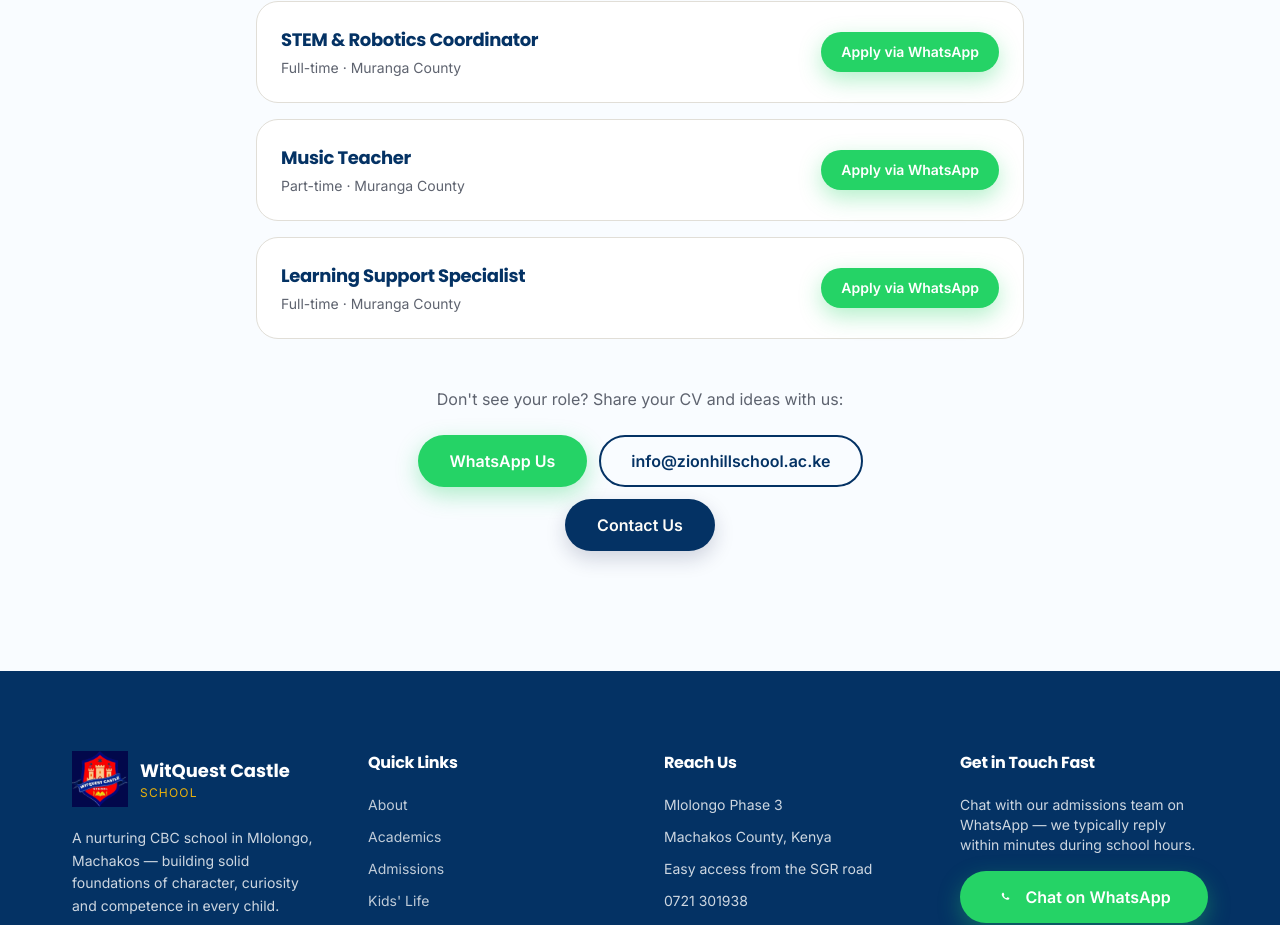
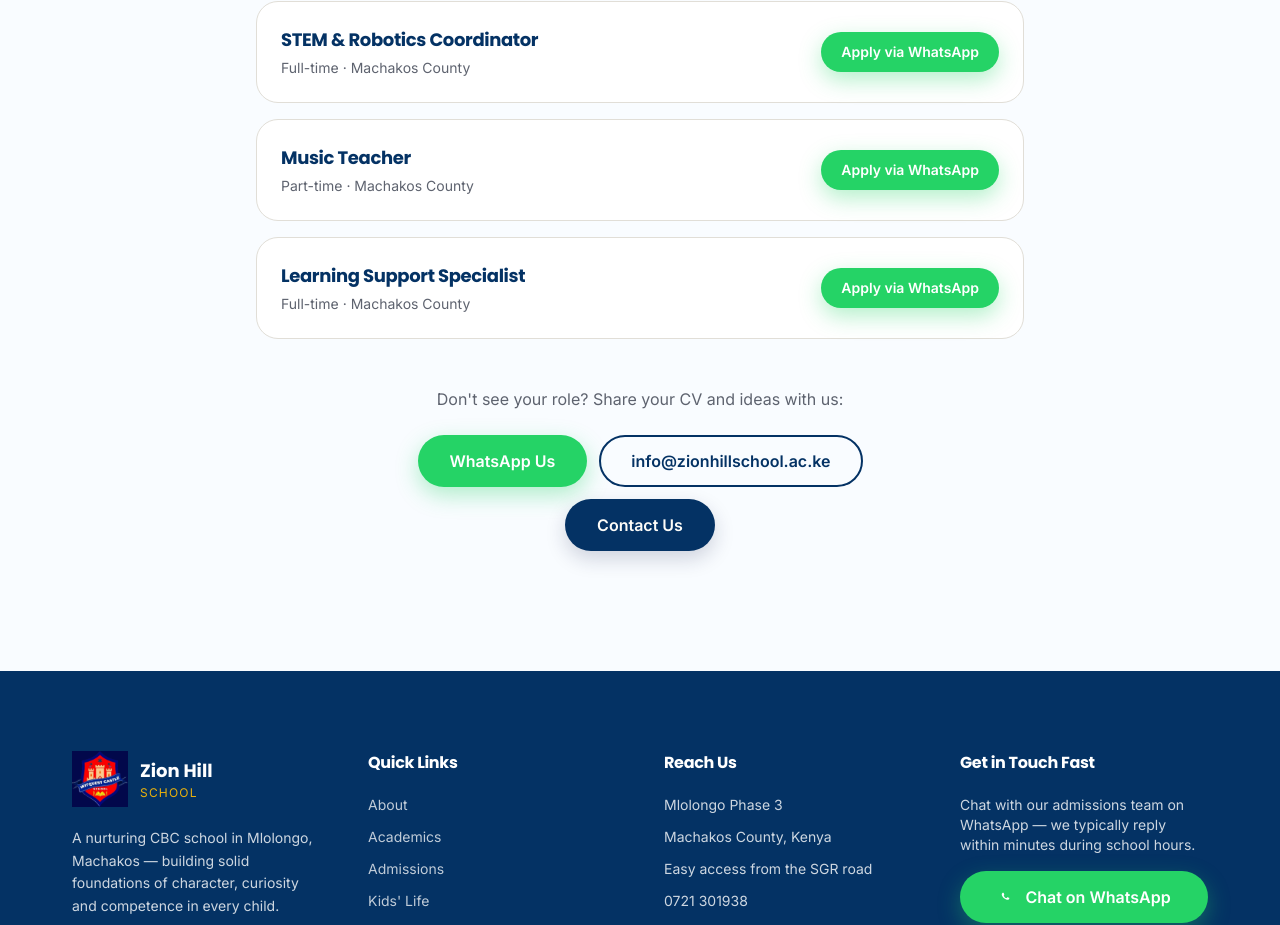
Before and after one commit to Stephen-Kisangi/witquest-ascent, a React (Vite) app: page /careers in a window 1280 px wide. Shown: the part 1802-2727 px from the top of the page. Built offline with nearby package versions, Linux system fonts and the light colour scheme.

Commit message:
Changes
Co-authored-by: Stephen-Kisangi <159438058+Stephen-Kisangi@users.noreply.github.com>

```diff
--- a/src/components/Footer.tsx
+++ b/src/components/Footer.tsx
@@ -3,7 +3,7 @@ import { Logo } from "./Logo";
 import { SCHOOL, waLink } from "@/lib/school";
 
 export function Footer() {
-  const wa = waLink("Hello WitQuest Castle! I'd like to know more about admissions.");
+  const wa = waLink("Hello Zion Hill! I'd like to know more about admissions.");
   return (
     <footer className="bg-primary text-white/90 mt-0">
       <div className="container-page pt-20 pb-10">
@@ -12,7 +12,7 @@ export function Footer() {
             <div className="flex items-center gap-3 mb-5">
               <Logo className="h-14 w-14" />
               <div>
-                <div className="font-display font-bold text-lg text-white">WitQuest Castle</div>
+                <div className="font-display font-bold text-lg text-white">Zion Hill</div>
                 <div className="text-xs tracking-widest uppercase text-gold">School</div>
               </div>
             </div>
--- a/src/components/WhatsAppFloat.tsx
+++ b/src/components/WhatsAppFloat.tsx
@@ -2,7 +2,7 @@ import { SCHOOL, waLink } from "@/lib/school";
 
 export function WhatsAppFloat() {
   const href = waLink(
-    `Hello WitQuest Castle School! I'd like to make an inquiry about admissions.`,
+    `Hello Zion Hill School! I'd like to make an inquiry about admissions.`,
   );
   return (
     <a
--- a/src/routes/about.tsx
+++ b/src/routes/about.tsx
@@ -6,10 +6,10 @@ import learnerLifeImg from "@/assets/learner-life.jpg";
 export const Route = createFileRoute("/about")({
   head: () => ({
     meta: [
-      { title: "About — WitQuest Castle School" },
-      { name: "description", content: "Our story, mission, vision, values and leadership at WitQuest Castle School in Muranga County, Kenya." },
-      { property: "og:title", content: "About WitQuest Castle School" },
-      { property: "og:description", content: "Kenyan Heart, Global Mind — discover the story, values and people shaping a new generation of kids." },
+      { title: "About — Zion Hill School" },
+      { name: "description", content: "Our story, mission, vision, values and leadership at Zion Hill School in Machakos County, Kenya." },
+      { property: "og:title", content: "About Zion Hill School" },
+      { property: "og:description", content: "For A Solid Foundation — discover the story, values and people shaping a new generation of kids." },
     ],
   }),
   component: AboutPage,
@@ -37,7 +37,7 @@ function AboutPage() {
       <PageHero
         eyebrow="About Our School"
         title="A community where every child is known, challenged and championed."
-        subtitle="Kenyan Heart, Global Mind — WitQuest Castle School blends CBC excellence with creative, character-rich learning."
+        subtitle="For A Solid Foundation — Zion Hill School blends CBC excellence with creative, character-rich learning."
         image={aboutImg}
       />
 
@@ -55,7 +55,7 @@ function AboutPage() {
             <span className="eyebrow">Our Story</span>
             <h2 className="mt-4 text-3xl md:text-5xl">A rigorous education rooted in Kenyan values.</h2>
             <p className="mt-6 text-muted-foreground leading-relaxed">
-              At WitQuest Castle School (WCS), we offer a rigorous education that promotes lifelong learning
+              At Zion Hill School (WCS), we offer a rigorous education that promotes lifelong learning
               and social responsibility. Our curriculum challenges kids intellectually while fostering civic
               duty, community engagement and Kenyan cultural values.
             </p>
@@ -122,7 +122,7 @@ function AboutPage() {
       <section className="section bg-primary text-white">
         <div className="container-page text-center">
           <span className="eyebrow !text-gold">Our Motto</span>
-          <h2 className="mt-4 text-4xl md:text-6xl !text-white">Kenyan Heart, Global Mind.</h2>
+          <h2 className="mt-4 text-4xl md:text-6xl !text-white">For A Solid Foundation.</h2>
           <p className="mt-6 text-white/85 max-w-2xl mx-auto leading-relaxed">
             Rooted in Kenyan values. Equipped for the world. We fuse innovation, critical thinking and
             global awareness with the warmth and pride of being Kenyan.
--- a/src/routes/academics.tsx
+++ b/src/routes/academics.tsx
@@ -6,9 +6,9 @@ import { waLink } from "@/lib/school";
 export const Route = createFileRoute("/academics")({
   head: () => ({
     meta: [
-      { title: "Academics — WitQuest Castle School" },
-      { name: "description", content: "Our CBC-aligned curriculum, learning levels, technology integration and assessment philosophy at WitQuest Castle School, Kenya." },
-      { property: "og:title", content: "Academics at WitQuest Castle" },
+      { title: "Academics — Zion Hill School" },
+      { name: "description", content: "Our CBC-aligned curriculum, learning levels, technology integration and assessment philosophy at Zion Hill School, Kenya." },
+      { property: "og:title", content: "Academics at Zion Hill" },
       { property: "og:description", content: "How CBC, creativity and care shape our learning experience." },
     ],
   }),
--- a/src/routes/admissions.tsx
+++ b/src/routes/admissions.tsx
@@ -7,9 +7,9 @@ import { SCHOOL, waLink } from "@/lib/school";
 export const Route = createFileRoute("/admissions")({
   head: () => ({
     meta: [
-      { title: "Admissions — WitQuest Castle School" },
-      { name: "description", content: "Admissions process, required documents, fees and FAQs at WitQuest Castle School, Muranga County, Kenya." },
-      { property: "og:title", content: "Admissions — WitQuest Castle" },
+      { title: "Admissions — Zion Hill School" },
+      { name: "description", content: "Admissions process, required documents, fees and FAQs at Zion Hill School, Machakos County, Kenya." },
+      { property: "og:title", content: "Admissions — Zion Hill" },
       { property: "og:description", content: "Begin your child's journey: a simple, warm 5-step admissions process." },
     ],
   }),
@@ -21,7 +21,7 @@ const steps = [
   { n: 2, t: "School Tour", d: "Meet our team, see the classrooms and learn about our approach." },
   { n: 3, t: "Application", d: "Submit the application form together with required documents." },
   { n: 4, t: "Assessment & Interview", d: "A friendly age-appropriate assessment and family conversation." },
-  { n: 5, t: "Offer & Welcome", d: "Receive your offer, complete enrolment and join the WitQuest family." },
+  { n: 5, t: "Offer & Welcome", d: "Receive your offer, complete enrolment and join the Zion Hill family." },
 ];
 
 const documents = [
@@ -35,7 +35,7 @@ const documents = [
 
 const faqs = [
   { q: "When does the school year start?", a: "Our academic year follows the Kenyan CBC calendar with three terms beginning in January, May and September." },
-  { q: "Do you offer transport?", a: "Yes — secure school buses cover the major routes around Thika, Muranga and surrounding areas. Routes are confirmed at enrolment." },
+  { q: "Do you offer transport?", a: "Yes — secure school buses cover the major routes around Mlolongo, Mlolongo and surrounding areas. Routes are confirmed at enrolment." },
   { q: "Are siblings prioritised?", a: "Yes. Siblings of current kids are given priority placement subject to space availability." },
   { q: "Do you offer scholarships?", a: "Yes — we are currently offering exclusive partial scholarships for new kids. Please ask the admissions team for details." },
   { q: "What is the class size?", a: "We keep classes between 16 and 20 kids, with dedicated assistant teachers in lower grades — for personalized attention and stronger bonds." },
@@ -43,12 +43,12 @@ const faqs = [
 
 function AdmissionsPage() {
   const [openFaq, setOpenFaq] = useState<number | null>(0);
-  const wa = waLink("Hello WitQuest Castle School! I'd like to apply / book a school visit for my child.");
+  const wa = waLink("Hello Zion Hill School! I'd like to apply / book a school visit for my child.");
   return (
     <>
       <PageHero
         eyebrow="Admissions"
-        title="Begin your child's WitQuest journey."
+        title="Begin your child's Zion Hill journey."
         subtitle="A simple five-step process designed to be warm, transparent and family-friendly."
         image={heroImg}
       >
@@ -163,7 +163,7 @@ function AdmissionsPage() {
           <div className="rounded-3xl bg-primary text-white p-10 md:p-16 text-center">
             <h2 className="text-3xl md:text-5xl !text-white">Let's meet your family.</h2>
             <p className="mt-5 text-white/85 max-w-xl mx-auto">
-              The best way to know WitQuest is to walk our halls and meet our teachers.
+              The best way to know Zion Hill is to walk our halls and meet our teachers.
             </p>
             <div className="mt-8 flex flex-wrap justify-center gap-4">
               <a href={wa} target="_blank" rel="noopener noreferrer" className="btn-whatsapp">WhatsApp {SCHOOL.phonePrimary}</a>
--- a/src/routes/careers.tsx
+++ b/src/routes/careers.tsx
@@ -6,20 +6,20 @@ import { SCHOOL, waLink } from "@/lib/school";
 export const Route = createFileRoute("/careers")({
   head: () => ({
     meta: [
-      { title: "Careers — WitQuest Castle School" },
+      { title: "Careers — Zion Hill School" },
       { name: "description", content: "Join a Kenyan CBC school that values teachers as much as it values kids." },
-      { property: "og:title", content: "Careers at WitQuest" },
-      { property: "og:description", content: "Open roles and what it's like to teach at WitQuest." },
+      { property: "og:title", content: "Careers at Zion Hill" },
+      { property: "og:description", content: "Open roles and what it's like to teach at Zion Hill." },
     ],
   }),
   component: CareersPage,
 });
 
 const openings = [
-  { title: "Lower Primary CBC Teacher", type: "Full-time", loc: "Muranga County" },
-  { title: "STEM & Robotics Coordinator", type: "Full-time", loc: "Muranga County" },
-  { title: "Music Teacher", type: "Part-time", loc: "Muranga County" },
-  { title: "Learning Support Specialist", type: "Full-time", loc: "Muranga County" },
+  { title: "Lower Primary CBC Teacher", type: "Full-time", loc: "Machakos County" },
+  { title: "STEM & Robotics Coordinator", type: "Full-time", loc: "Machakos County" },
+  { title: "Music Teacher", type: "Part-time", loc: "Machakos County" },
+  { title: "Learning Support Specialist", type: "Full-time", loc: "Machakos County" },
 ];
 
 const reasons = [
@@ -29,7 +29,7 @@ const reasons = [
 ];
 
 function CareersPage() {
-  const wa = waLink("Hello WitQuest Castle School! I'd like to join your team. Here are my details:");
+  const wa = waLink("Hello Zion Hill School! I'd like to join your team. Here are my details:");
   return (
     <>
       <PageHero
@@ -45,7 +45,7 @@ function CareersPage() {
           <h2 className="mt-4 text-3xl md:text-5xl">We'd love to hear from you.</h2>
           <p className="mt-6 text-muted-foreground leading-relaxed">
             If you have a passion for teaching or working collaboratively, or if you believe you can contribute
-            to WitQuest Castle School in any way, we'd love to hear from you. At WCS, we value innovation,
+            to Zion Hill School in any way, we'd love to hear from you. At WCS, we value innovation,
             collaboration and continuous growth — and we welcome individuals eager to make a difference in
             education.
           </p>
--- a/src/routes/contact.tsx
+++ b/src/routes/contact.tsx
@@ -8,9 +8,9 @@ import { SCHOOL, waLink } from "@/lib/school";
 export const Route = createFileRoute("/contact")({
   head: () => ({
     meta: [
-      { title: "Contact — WitQuest Castle School" },
-      { name: "description", content: "Visit, call, email or WhatsApp WitQuest Castle School in Muranga County, Kenya." },
-      { property: "og:title", content: "Contact WitQuest Castle" },
+      { title: "Contact — Zion Hill School" },
+      { name: "description", content: "Visit, call, email or WhatsApp Zion Hill School in Machakos County, Kenya." },
+      { property: "og:title", content: "Contact Zion Hill" },
       { property: "og:description", content: "We'd love to hear from your family." },
     ],
   }),
@@ -47,7 +47,7 @@ function ContactPage() {
     setErrors({});
     const { name, phone, subject, message } = parsed.data;
     const text = [
-      `Hello WitQuest Castle School,`,
+      `Hello Zion Hill School,`,
       ``,
       `My name is ${name}.`,
       phone ? `Phone: ${phone}` : null,
@@ -164,7 +164,7 @@ function ContactPage() {
               </a>
             </div>
             <a
-              href={waLink("Hello WitQuest Castle School! I'd like to make an inquiry.")}
+              href={waLink("Hello Zion Hill School! I'd like to make an inquiry.")}
               target="_blank"
               rel="noopener noreferrer"
               className="feature-card flex items-center gap-4 hover:border-brand-red transition-colors"
@@ -182,7 +182,7 @@ function ContactPage() {
 
             <div className="rounded-3xl overflow-hidden shadow-[var(--shadow-elegant)] aspect-[4/3]">
               <iframe
-                title="WitQuest Castle School location"
+                title="Zion Hill School location"
                 src={SCHOOL.mapsEmbed}
                 width="100%"
                 height="100%"
--- a/src/routes/gallery.tsx
+++ b/src/routes/gallery.tsx
@@ -13,10 +13,10 @@ import learnerLifeImg from "@/assets/learner-life.jpg";
 export const Route = createFileRoute("/gallery")({
   head: () => ({
     meta: [
-      { title: "Gallery — WitQuest Castle School" },
-      { name: "description", content: "Moments of learning, play and community at WitQuest Castle School, Kenya." },
-      { property: "og:title", content: "WitQuest Castle Gallery" },
-      { property: "og:description", content: "A glimpse into life at WitQuest." },
+      { title: "Gallery — Zion Hill School" },
+      { name: "description", content: "Moments of learning, play and community at Zion Hill School, Kenya." },
+      { property: "og:title", content: "Zion Hill Gallery" },
+      { property: "og:description", content: "A glimpse into life at Zion Hill." },
     ],
   }),
   component: GalleryPage,
@@ -45,7 +45,7 @@ function GalleryPage() {
     <>
       <PageHero
         eyebrow="Gallery"
-        title="A glimpse into life at WitQuest."
+        title="A glimpse into life at Zion Hill."
         subtitle="Curiosity, joy and everyday moments that make our community sing."
         image={g6}
       />
--- a/src/routes/index.tsx
+++ b/src/routes/index.tsx
@@ -8,11 +8,11 @@ import { SCHOOL, waLink } from "@/lib/school";
 export const Route = createFileRoute("/")({
   head: () => ({
     meta: [
-      { title: "WitQuest Castle School — Kenyan Heart, Global Mind" },
+      { title: "Zion Hill School — For A Solid Foundation" },
       {
         name: "description",
         content:
-          "A nurturing CBC school in Muranga County, Kenya — raising curious, confident kids with a Kenyan heart and a global mind.",
+          "A nurturing CBC school in Machakos County, Kenya — raising curious, confident kids with a Kenyan heart and a global mind.",
       },
     ],
   }),
@@ -31,7 +31,7 @@ const features = [
   { icon: "🧪", title: "STEM & Innovation", desc: "Smart boards, digital tools, labs and creative spaces from pre-primary upward." },
   { icon: "🎨", title: "Creative Arts", desc: "Music, visual arts and drama to grow expressive, confident kids." },
   { icon: "💛", title: "Pastoral Care", desc: "Small classes (16–20 kids) and dedicated mentors who truly know every child." },
-  { icon: "🌍", title: "Kenyan Heart, Global Mind", desc: "Rooted in Kenyan values; preparing kids to thrive anywhere in the world." },
+  { icon: "🌍", title: "For A Solid Foundation", desc: "Rooted in Kenyan values; preparing kids to thrive anywhere in the world." },
   { icon: "🏛️", title: "Strong Values", desc: "Integrity, respect, civic duty and service rooted in everyday school life." },
 ];
 
@@ -42,13 +42,13 @@ const levels = [
 ];
 
 const testimonials = [
-  { quote: "WitQuest gave our daughter wings. Her confidence and curiosity have soared.", name: "Achieng O.", role: "Parent, Grade 4" },
+  { quote: "Zion Hill gave our daughter wings. Her confidence and curiosity have soared.", name: "Achieng O.", role: "Parent, Grade 4" },
   { quote: "The teachers genuinely know every child. It's a community, not just a school.", name: "David K.", role: "Parent, Grade 2" },
   { quote: "A beautiful balance of academics, arts and character. We feel deeply supported.", name: "Wanjiru M.", role: "Parent, Pre-Primary" },
 ];
 
 function Home() {
-  const wa = waLink("Hello WitQuest Castle School! I'd like to apply / inquire about admissions for my child.");
+  const wa = waLink("Hello Zion Hill School! I'd like to apply / inquire about admissions for my child.");
   return (
     <>
       {/* HERO */}
@@ -59,12 +59,12 @@ function Home() {
         <div className="absolute inset-0 hero-overlay" />
         <div className="container-page relative text-white py-32">
           <div className="max-w-3xl">
-            <span className="eyebrow !text-gold fade-up">CBC · Muranga County, Kenya</span>
+            <span className="eyebrow !text-gold fade-up">CBC · Machakos County, Kenya</span>
             <h1 className="mt-5 text-4xl md:text-6xl lg:text-7xl !text-white leading-[1.05] fade-up fade-up-delay-1">
-              Kenyan Heart, <span className="text-gold">Global Mind.</span>
+              Solid Foundation, <span className="text-gold">Global Mind.</span>
             </h1>
             <p className="mt-6 text-lg md:text-xl text-white/90 max-w-2xl leading-relaxed fade-up fade-up-delay-2">
-              WitQuest Castle School offers a rigorous CBC education that combines cutting-edge learning
+              Zion Hill School offers a rigorous CBC education that combines cutting-edge learning
               with lifelong values — empowering kids to make a meaningful impact in society.
             </p>
             <div className="mt-9 flex flex-wrap gap-4 fade-up fade-up-delay-3">
@@ -117,7 +117,7 @@ function Home() {
             <span className="eyebrow">About Our School</span>
             <h2 className="mt-4 text-3xl md:text-5xl">A rigorous education rooted in Kenyan values.</h2>
             <p className="mt-6 text-muted-foreground leading-relaxed text-lg">
-              At WitQuest Castle School (WCS), we offer a rigorous education that promotes lifelong learning
+              At Zion Hill School (WCS), we offer a rigorous education that promotes lifelong learning
               and social responsibility. Our CBC curriculum challenges kids intellectually while fostering
               civic duty, community engagement and Kenyan cultural values.
             </p>
@@ -137,7 +137,7 @@ function Home() {
       <section className="section bg-card">
         <div className="container-page">
           <div className="text-center max-w-2xl mx-auto">
-            <span className="eyebrow">Why Choose WitQuest</span>
+            <span className="eyebrow">Why Choose Zion Hill</span>
             <h2 className="mt-4 text-3xl md:text-5xl">Built around the whole child.</h2>
             <p className="mt-5 text-muted-foreground leading-relaxed">
               Six commitments that shape how we teach, care and grow kids every day.
@@ -224,7 +224,7 @@ function Home() {
         <div className="container-page">
           <div className="rounded-3xl bg-card p-10 md:p-16 text-center shadow-[var(--shadow-elegant)] border border-border">
             <span className="eyebrow">Admissions Open · Limited Spaces</span>
-            <h2 className="mt-4 text-3xl md:text-5xl">Begin your child's WitQuest journey.</h2>
+            <h2 className="mt-4 text-3xl md:text-5xl">Begin your child's Zion Hill journey.</h2>
             <p className="mt-5 text-muted-foreground max-w-2xl mx-auto leading-relaxed">
               We're offering an exclusive partial scholarship for new kids — combining affordable, world-class
               education with small classes, modern facilities, and a nurturing Kenyan spirit.
--- a/src/routes/learner-life.tsx
+++ b/src/routes/learner-life.tsx
@@ -9,9 +9,9 @@ import g5 from "@/assets/gallery-5.jpg";
 export const Route = createFileRoute("/learner-life")({
   head: () => ({
     meta: [
-      { title: "Kids' Life — WitQuest Castle School" },
-      { name: "description", content: "Arts, sports, music, STEM, clubs and leadership at WitQuest Castle School, Kenya." },
-      { property: "og:title", content: "Kids' Life at WitQuest" },
+      { title: "Kids' Life — Zion Hill School" },
+      { name: "description", content: "Arts, sports, music, STEM, clubs and leadership at Zion Hill School, Kenya." },
+      { property: "og:title", content: "Kids' Life at Zion Hill" },
       { property: "og:description", content: "A vibrant world beyond the classroom." },
     ],
   }),
```
